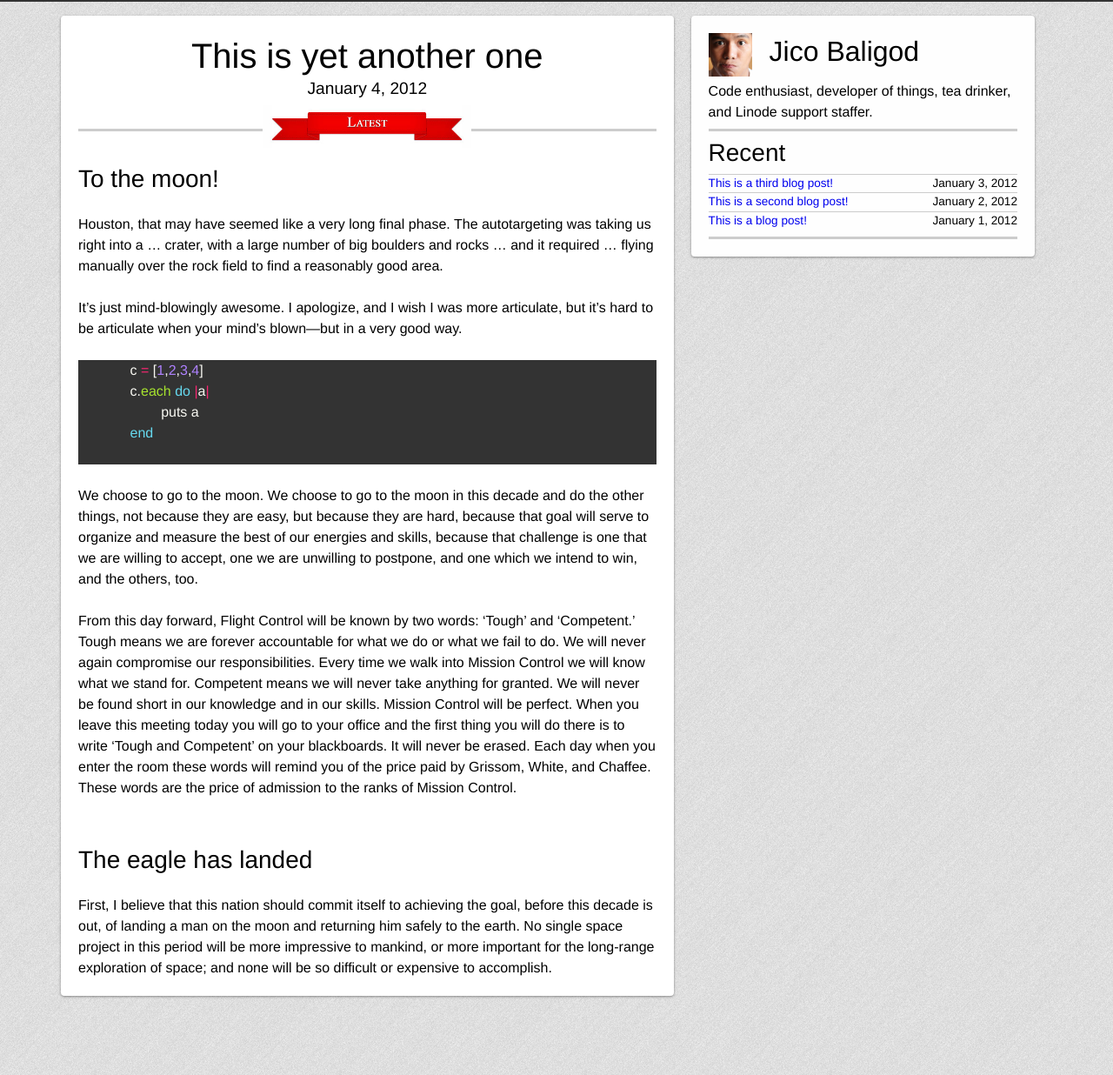
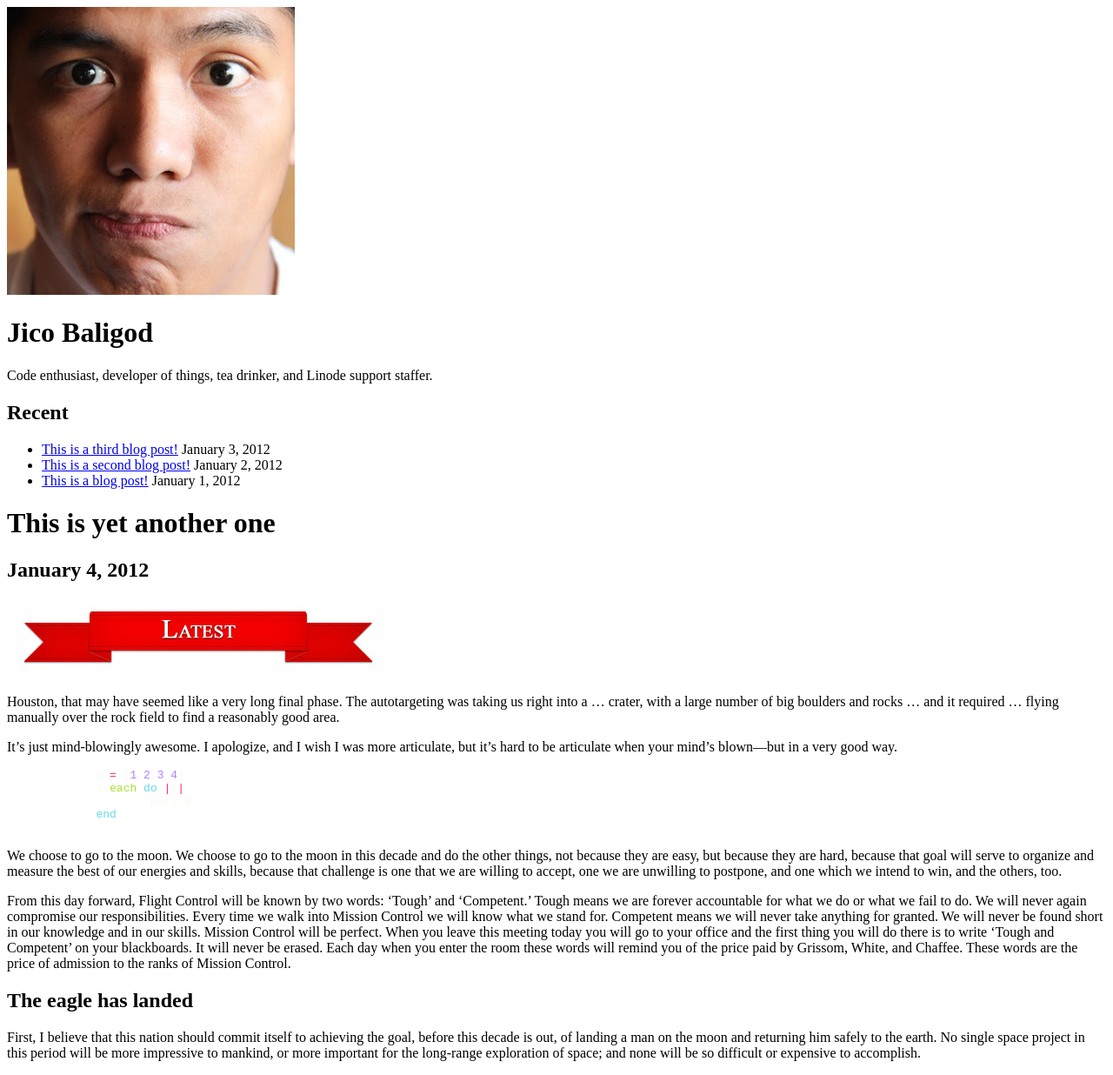
Before and after one commit to jico/baligod.com, a Jekyll site: the page built from index.html, in a window 1280 px wide. Shown: the whole page at 87% size. Built offline with Jekyll 4.4.1, drawn with Linux system fonts in a browser that asks for light colours; Markdown is read by kramdown in place of the engine named in the settings.

Commit message:
removed first h2

```diff
--- a/_posts/2012-01-04-test4.markdown
+++ b/_posts/2012-01-04-test4.markdown
@@ -2,8 +2,6 @@
 layout: post
 title: This is yet another one
 ---
-
-## To the moon!
 
 Houston, that may have seemed like a very long final phase. The autotargeting was taking us right into a ... crater, with a large number of big boulders and rocks ... and it required ... flying manually over the rock field to find a reasonably good area.
 
--- a/static/css/core.css
+++ /dev/null
@@ -1,405 +0,0 @@
-@charset "UTF-8";
-/**
- *  SCSS variables
- */
-/**
- *   CSS reset
- */
-html, body, div, span, applet, object, iframe,
-h1, h2, h3, h4, h5, h6, p, blockquote, pre,
-a, abbr, acronym, address, big, cite, code,
-del, dfn, em, img, ins, kbd, q, s, samp,
-small, strike, strong, sub, sup, tt, var,
-b, u, i, center,
-dl, dt, dd, ol, ul, li,
-fieldset, form, label, legend,
-table, caption, tbody, tfoot, thead, tr, th, td,
-article, aside, canvas, details, embed,
-figure, figcaption, footer, header, hgroup,
-menu, nav, output, ruby, section, summary,
-time, mark, audio, video {
-  margin: 0;
-  padding: 0;
-  border: 0;
-  font-size: 100%;
-  font: inherit;
-  vertical-align: baseline; }
-
-/* HTML5 display-role reset for older browsers */
-article, aside, details, figcaption, figure,
-footer, header, hgroup, menu, nav, section {
-  display: block; }
-
-body {
-  line-height: 1; }
-
-ol, ul {
-  list-style: none; }
-
-blockquote, q {
-  quotes: none; }
-
-blockquote:before, blockquote:after,
-q:before, q:after {
-  content: '';
-  content: none; }
-
-table {
-  border-collapse: collapse;
-  border-spacing: 0; }
-
-/*
-Type-A-File "Field Report" designed by Russ Maschmeyer, aka StrangeNative.
-http://www.strangenative.com
-@strangenative
-
-Creative Commons License by Attribution.
-Feel free to take it, adapt it, & use it on both commercial and non-commercial projects.
-Though I'd like a smidgeon of credit, so just leave this bit in here. K?
-*/
-/*Pick Your Fonts*/
-body, h3, h4, h5, h6, .run-in, dt {
-  font-family: "museo-sans", Helvetica, Arial, sans-serif; }
-
-h1, h2, .pullquote, blockquote, .sidenote h1, aside h1, .pullquote, .drop-cap, cite {
-  font-family: "museo-slab", Helvetica, Arial, sans-serif; }
-
-/*Size & Vertical Rhythm*/
-body {
-  font-size: 87.5%;
-  font-size: 14px;
-  line-height: 1.5em; }
-
-/*HTML Standard Elements*/
-h1 {
-  font-size: 2.5em;
-  line-height: 1.333em;
-  margin: .97em 0 0em; }
-
-h2 {
-  font-size: 1.75em;
-  line-height: 1.1em;
-  margin: 2em 0 .5em; }
-
-h1 + img, h2 + img {
-  margin-top: 1em; }
-
-h3 {
-  font-size: 1.125em; }
-
-h4 {
-  font-weight: bold;
-  font-size: 1em; }
-
-h1, h2, h3, h4, h5, h6 {
-  font-weight: 500; }
-
-small {
-  display: block;
-  font-size: .75em;
-  letter-spacing: .05em;
-  margin: 2.2em 0 -0.2em;
-  font-style: italic;
-  line-height: 1.75em; }
-
-p, ul, ol, form {
-  margin: 1.5em 0 1em; }
-
-ul {
-  list-style-position: outside;
-  list-style-type: disc;
-  line-height: 1.5; }
-
-li {
-  margin-bottom: .75em; }
-
-ol {
-  list-style-position: outside;
-  list-style-type: decimal; }
-
-blockquote {
-  font-style: italic;
-  line-height: 1.6em; }
-
-blockquote:before {
-  font-family: Georgia, serif;
-  content: "“";
-  font-size: 2.75em;
-  text-indent: -0.8em;
-  margin-top: .1em;
-  float: left;
-  opacity: .3; }
-
-cite {
-  display: block;
-  text-transform: uppercase;
-  letter-spacing: .2em;
-  margin-top: 1.5em;
-  margin-left: 1em;
-  font-weight: 900;
-  font-style: normal;
-  font-size: .8em; }
-
-cite:before {
-  content: "— ";
-  margin-left: -3.4em;
-  margin-right: .9em;
-  opacity: .3; }
-
-pre {
-  margin: 1.5em; }
-
-dl {
-  margin: 1.75em 0 1.75em; }
-
-dt {
-  font-style: italic;
-  margin-top: 1.25em;
-  font-size: 1.13em;
-  font-weight: 700;
-  border-bottom: 1px solid #999;
-  background: #DDD; }
-
-dd {
-  font-style: italic;
-  font-size: .85em;
-  margin-top: 1em;
-  line-height: 1.6em; }
-
-abbr {
-  text-transform: uppercase;
-  font-size: .9em;
-  letter-spacing: .1em; }
-
-p {
-  margin-bottom: 0;
-  hyphenate: auto;
-  hyphenate-before: 2;
-  hyphenate-after: 3;
-  hyphenate-lines: 3;
-  orphans: 4; }
-
-p span.pullquote {
-  text-indent: 0; }
-
-/*Compositional Elements*/
-.kicker {
-  font-size: 1.25em;
-  line-height: 1.693em;
-  /*font-style:italic;*/
-  margin: -0.35em 0 -0.35em; }
-
-.kicker, .pullquote {
-  font-weight: 100; }
-
-.run-in {
-  font-style: italic;
-  font-weight: bold; }
-
-.superscript {
-  font-family: arial, sans-serif;
-  vertical-align: super;
-  font-size: 75%;
-  margin-right: .4em;
-  text-transform: lowercase;
-  font-variant: small-caps;
-  letter-spacing: .1em;
-  line-height: 0; }
-
-.subscript {
-  font-family: arial, sans-serif;
-  vertical-align: sub;
-  font-size: 75%;
-  margin-right: .4em;
-  text-transform: lowercase;
-  font-variant: small-caps;
-  letter-spacing: .1em;
-  line-height: 0em; }
-
-a.superscript, a.subscript {
-  text-decoration: none; }
-
-aside, .sidenote {
-  font-size: .83em;
-  font-style: italic;
-  margin-top: 1.25em; }
-
-aside h1, .sidenote h1 {
-  text-transform: uppercase;
-  font-size: 1em;
-  line-height: 1.5em;
-  font-style: normal;
-  font-weight: 900; }
-
-aside p, .sidenote p {
-  line-height: 1.7em;
-  margin: 1.3em 0;
-  font-style: normal; }
-
-aside ul, aside ol, .sidenote ul, .sidenote ol {
-  margin-top: 1.3em;
-  line-height: 1.7em; }
-
-aside ul li, aside ol li, .sidenote ul li, .sidenote ol li {
-  margin-bottom: 1.3em; }
-
-.pullquote {
-  font-style: italic;
-  letter-spacing: .05em;
-  margin: .5em .7em .3em 0em;
-  padding-top: .15em;
-  line-height: 1.7em;
-  display: block;
-  float: left;
-  font-size: 1.6em;
-  width: 55%; }
-
-.pullquote:before {
-  font-family: Georgia, serif;
-  content: "“";
-  font-size: 2em;
-  text-indent: -0.8em;
-  margin-top: .05em;
-  float: left;
-  opacity: .3; }
-
-.footnote {
-  border-top: 1px solid black;
-  font-size: .75em;
-  margin-top: 3.5em; }
-
-.footnote li {
-  margin: 1.5em 0 1.5em;
-  word-spacing: .1em;
-  line-height: 1.75em; }
-
-.caption {
-  font-size: .8em;
-  font-style: italic;
-  margin: 0.6em 0 -0.2em; }
-
-.kicker .run-in {
-  text-transform: uppercase;
-  font-style: normal;
-  letter-spacing: .25em;
-  font-size: .9em; }
-
-.drop-cap {
-  display: block;
-  font-style: normal;
-  font-size: 5.1em;
-  float: left;
-  margin: .13em .1em 0 0;
-  line-height: .67em;
-  font-weight: 100; }
-
-/*Tweaks*/
-.kern {
-  letter-spacing: -0.1em; }
-
-/**
- *  Start core styling
- */
-body {
-  background-color: #fefefe;
-  font-size: 1em;
-  padding: 16px;
-  border-top: 2px solid #333;
-  background-image: url("/static/img/light_alu.png"); }
-
-a {
-  text-decoration: none; }
-
-.highlight {
-  background-color: #333; }
-
-#container {
-  width: 100%;
-  max-width: 1140px;
-  margin: 0 auto; }
-
-#main {
-  float: left;
-  position: relative;
-  width: 61.805%;
-  margin: 0;
-  background: #fff;
-  -webkit-border-radius: 4px;
-  -moz-border-radius: 4px;
-  border-radius: 4px;
-  box-shadow: 0px 1px 3px rgba(0, 0, 0, 0.4); }
-  #main > * {
-    margin: 20px; }
-  #main #headline {
-    border-bottom: 3px solid #ccc;
-    text-align: center;
-    height: 110px; }
-    #main #headline h1, #main #headline h2 {
-      margin-top: 0; }
-    #main #headline h2 {
-      font-size: 1.2em; }
-  #main #latest {
-    margin-top: 40px; }
-    #main #latest h2:first-child {
-      margin-top: 0; }
-  #main img.latest-ribbon {
-    position: absolute;
-    display: block;
-    width: 240px;
-    left: 50%;
-    margin-left: -120px;
-    margin-top: -50px; }
-
-#sidebar {
-  float: right;
-  position: relative;
-  width: 38.195%;
-  margin: 0; }
-  #sidebar .wrapper {
-    background: #fefefe;
-    margin: 0 20px;
-    padding: 10px 0;
-    -webkit-border-radius: 4px;
-    -moz-border-radius: 4px;
-    border-radius: 4px;
-    box-shadow: 0px 1px 3px rgba(0, 0, 0, 0.4); }
-    #sidebar .wrapper > div, #sidebar .wrapper > article {
-      display: block;
-      clear: both;
-      margin: 10px 20px;
-      margin-bottom: 10px;
-      border-bottom: 3px solid #ccc; }
-  #sidebar h1, #sidebar h2, #sidebar h3 {
-    margin: 10px 0 0; }
-  #sidebar #me {
-    height: 110px;
-    overflow: hidden; }
-    #sidebar #me h1 {
-      font-size: 2em;
-      margin: 0; }
-    #sidebar #me p {
-      margin: 0; }
-    #sidebar #me img {
-      width: 50px;
-      margin: 0 20px 5px 0;
-      float: left; }
-  #sidebar #recent h2 {
-    display: block; }
-  #sidebar #recent ul {
-    list-style-type: none;
-    margin: 8px 0;
-    font-size: 0.85em;
-    width: 100%; }
-    #sidebar #recent ul li {
-      clear: right;
-      margin: 0;
-      border-top: 1px solid #ccc;
-      width: 100%; }
-      #sidebar #recent ul li .post-date {
-        float: right;
-        text-align: right;
-        overflow: hidden;
-        white-space: nowrap; }
-
-.clear {
-  clear: both; }
```
